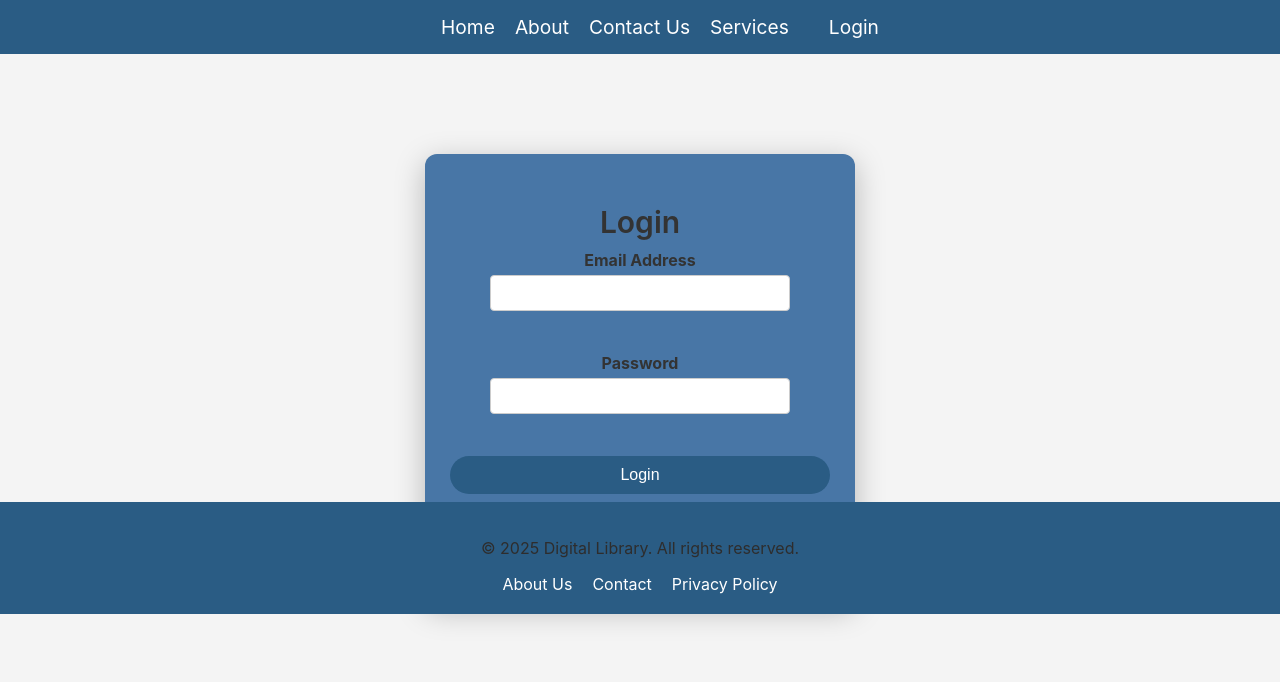
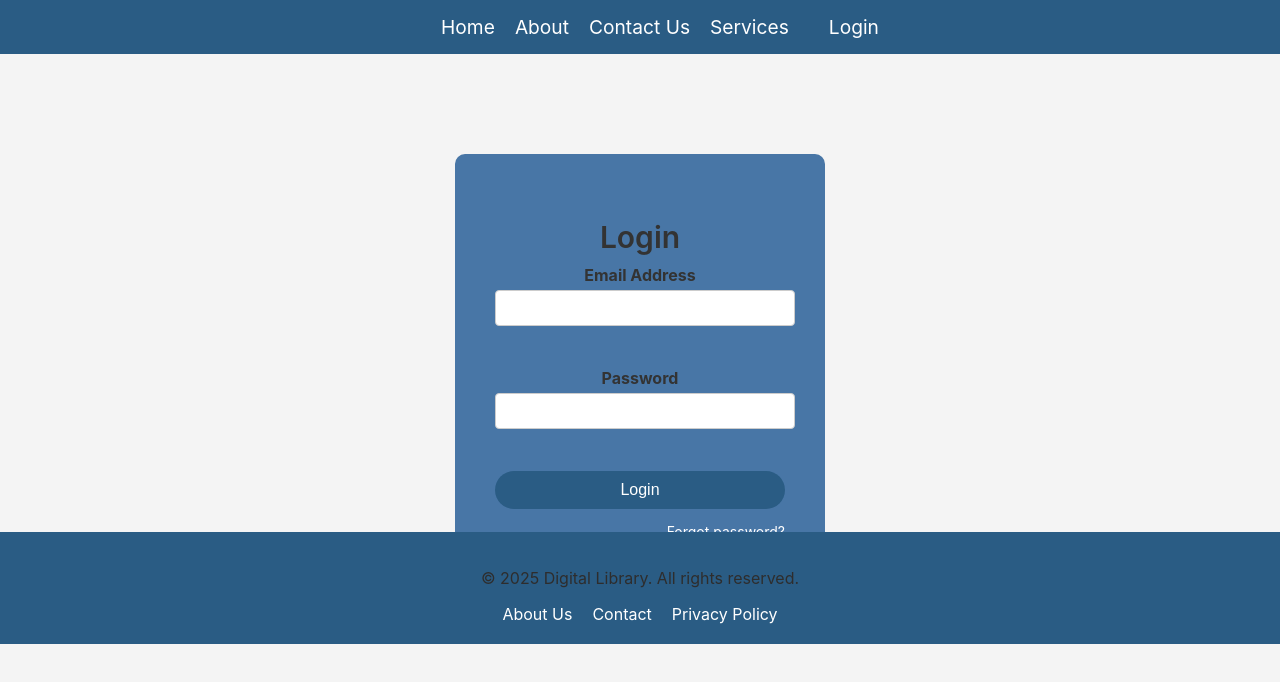
Before and after one commit to sachintha-nirmal-sm/Library-management-system, a React (Create React App) app in the folder frontend/: page /login in a window 1280 px wide. Shown: the top 682 px of the page. Built offline with nearby package versions, Linux system fonts and the light colour scheme.

Commit message:
update css and jsx of login page

```diff
--- a/frontend/src/pages/Login.css
+++ b/frontend/src/pages/Login.css
@@ -1,4 +1,6 @@
 /* Enhanced Login Page Styling */
+
+
 .login-page {
     position: relative;
     width: 100%;
@@ -14,25 +16,41 @@
 }
 
 .login-container {
-    width: 380px;
-    padding: 25px;
-    border-radius: 12px;
-    background-color: #4876a6;
-    margin: auto;
-    box-shadow: 0 8px 30px rgba(0, 0, 0, 0.25);
+    display: flex
+;
+    width: 100%;
+    /* padding: 25px; */
+    /* border-radius: 12px; */
+    /* background-color: #4876a6; */
+    /* margin: auto; */
+    /* box-shadow: 0 8px 30px rgba(0, 0, 0, 0.25); */
     text-align: center;
     transition: transform 0.3s ease, box-shadow 0.3s ease;
-    transform: translateY(100px); /* Moves it down by 50px */
+    transform: translateY(100px);
+    justify-content: center;
+    align-items: center;
+    flex-direction: column;
 }
 
-.login-container:hover {
+.login-form-container:hover {
     transform: translateY(55px);
     box-shadow: 0 12px 40px rgba(0, 0, 0, 0.3);
 }
 
+.login-form-container{
+
+}
+
+.login-form{
+    padding: 40px;
+    width: 290px;
+    background-color: #4876a6;
+    border-radius: 10px;
+}
+
 h2 {
     color: #f6f1f1;
-    margin-bottom: 15px;
+       margin-bottom: 15px;
     font-size: 30px;
     font-weight: 600;
 }
@@ -65,6 +83,7 @@ form {
     display: flex;
     flex-direction: column;
 }
+
 
 input {
     padding: 12px;
--- a/frontend/src/pages/Login.jsx
+++ b/frontend/src/pages/Login.jsx
@@ -11,7 +11,7 @@ const Login = () => {
 
   return (
     <div className="login-container">
-      <div className="login-form">
+      <div className="login-form" style={{ flexGrow: 1 }}>
         <h2>Login</h2>
         <form>
           <div className="form-group">
@@ -27,6 +27,7 @@ const Login = () => {
         <p className="forgot-password">Forgot password?</p>
         <p className="signup-link" onClick={handleSignupClick}>Not a member? Signup now</p>
       </div>
+
     </div>
   );
 };
```
